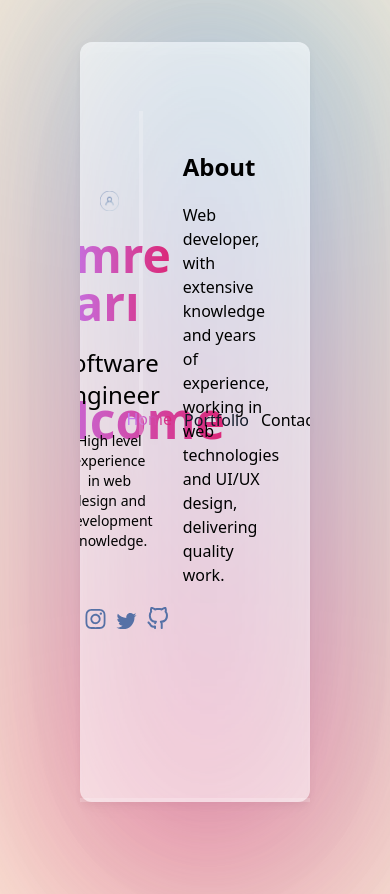
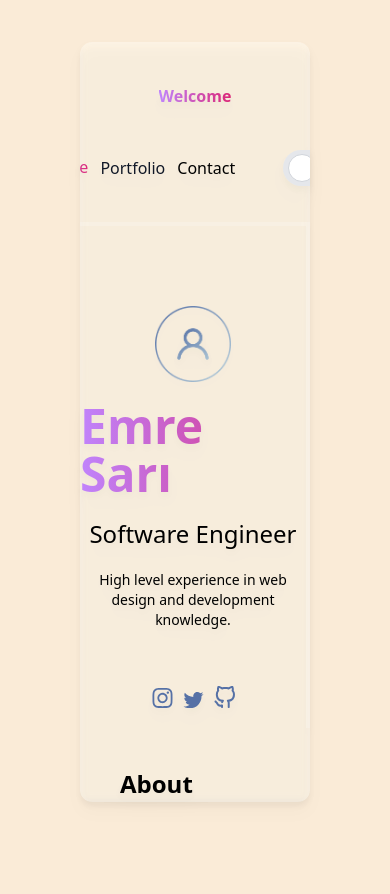
Before and after one commit to emresarii/portfoliowebsite, a website built with Parcel: page src/index.html in a window 390 px wide. After the commit the page ends 844 px from the top, so only its background shows below. Built offline with nearby package versions, Linux system fonts and the light colour scheme.

Commit message:
refactor responsive

```diff
--- a/src/index.css
+++ b/src/index.css
@@ -8,6 +8,7 @@ body {
   justify-content: center;
   align-items: center;
   height: 100vh;
+  overflow: hidden;
 }
 
 .wrapper {
@@ -21,13 +22,7 @@ body {
   width: 100vw;
 }
 
-.selam{
-  font-size: 50px;
-}
-
-
-
-.wrapper:before {
+/* .wrapper:before {
   content: "";
   z-index: -1;
   position: absolute;
@@ -53,4 +48,4 @@ body {
   left: 0;
   background: inherit;
   border-radius: inherit;
-}
+} */
--- a/src/index.html
+++ b/src/index.html
@@ -8,19 +8,19 @@
   </head>
   <body>
     <div class="wrapper drop-shadow-lg">
-      <div class="grid overflow-hidden grid-rows-6 h-full auto-rows-fr auto-cols-fr ">
+      <div class="grid overflow-y-scroll lg:overflow-auto auto-rows-max grid-cols-1 lg:grid-rows-6 h-full lg:auto-rows-fr lg:auto-cols-fr ">
         <div
-          class=" row-start-1 row-span-11 col-start-1 col-span-11 auto-cols-fr"
+          class="row-start-1 row-span-11 col-start-1 col-span-11 auto-cols-fr"
         >
-          <div class="header grid overflow-hidden grid-rows-1 h-full auto-cols-fr border-b-4 border-white border-opacity-20 border-solid">
-            <div class="namegrd col-start-1 col-end-4 ">
-              <div class="container flex h-full justify-center">
-                <div class="namez flex flex-col justify-center">
-                  <a class="selam font-bold text-transparent bg-clip-text bg-gradient-to-r from-purple-400 to-pink-600">Welcome</a>
+          <div class="header grid overflow-hidden grid-rows-5 lg:grid-rows-1 h-full auto-cols-fr border-b-4 border-white border-opacity-20 border-solid">
+            <div class="col-auto row-start-2 lg:col-start-1 lg:col-end-4 lg:row-start-auto">
+              <div class="flex h-full justify-center">
+                <div class="flex flex-col justify-center">
+                  <a class="lg:text-[50px] font-bold text-transparent bg-clip-text bg-gradient-to-r from-purple-400 to-pink-600">Welcome</a>
                 </div>
               </div>
             </div>
-            <div class="menu col-start-9 col-end-12">
+            <div class="menu row-start-4 lg:col-start-9 lg:col-end-12 lg:row-start-auto">
               <ul class="flex justify-items-center h-full w-full justify-center" id="menuTab" data-tabs-toggle="#menuTabContent" role="tablist">
                 <li class="flex flex-col justify-center pl-3" role="presentation">
                   <button class="inline-block rounded-t-lg border-b-2 border-transparent text-transparent bg-clip-text bg-gradient-to-r from-purple-400 to-pink-600" id="home-tab" data-tabs-target="#home" type="button" role="tab" aria-controls="home" aria-selected="false">Home</button>
@@ -41,7 +41,7 @@
           </div>
         </div>
         <div
-          class=" row-start-2 row-span-full col-start-1 col-end-4 border-r-4 border-solid border-white border-opacity-20"
+          class="col-start-1 col-end-11  lg:row-start-2 lg:row-span-full lg:col-start-1 lg:col-end-4 border-r-4 border-solid border-white border-opacity-20"
         >
           <div class="lcontainer flex flex-col mt-20 items-center self-center">
             <img class="usericon h-1/3 w-1/3" src="/assets/user_icon.png"></img>
@@ -56,40 +56,43 @@
           </div>
         </div>
         <div
-          class="m row-start-2 row-span-full col-start-4 col-end-12"
+          class="col-start-1 col-end-11 lg:row-start-2 lg:row-span-full lg:col-start-4 lg:col-end-12"
         >
           <div class="w-full p-10" id="menuTabContent">
             <div class="portfolio hidden" id="portfolio" role="tabpanel" aira-laballedby="portfolio-tab"></div>
             <div class="homepage hidden" id="home" role="tabpanel" aria-labelledby="home-tab">
             <h2 class="text-2xl font-bold">About</h2>
             <p class="my-5">Web developer, with extensive knowledge and years of experience, working in web technologies and UI/UX design, delivering quality work.</p>
-            <div class="counterskills flex pt-12 items-center justify-center gap-11">
-              <div class="w-40 h-40 rounded-xl relative overflow-hidden bg-black">
+
+            <div class="snap-x overflow-x-auto">
+              <div class="counterskills flex lg:pt-12 lg:items-center lg:justify-center gap-11 w-fit lg:w-full">
+                <div class="w-40 h-40 snap-center rounded-xl relative overflow-hidden bg-black">
                   <img class="absolute left-3 top-3" src="/assets/htmlmini.svg"/>
                   <span class="text-white absolute left-12 bottom-[-5px] -translate-x-4  -translate-y-3 font-bold">%</span>
                   <div class="text-white absolute right-0 bottom-0 -rotate-[27deg] -translate-x-[-18px] translate-y-7 transition-all">
                     <span class="text-[110px] text-transparent bg-clip-text bg-gradient-to-r from-purple-400 to-pink-600 skill-inc" data-second="2000" data-value="95">75</span>
                   </div>
                 </div>
-              <div class="w-40 h-40 rounded-xl relative overflow-hidden bg-black">
+                <div class="w-40 h-40 snap-center rounded-xl relative overflow-hidden bg-black">
                   <img class="absolute left-3 top-3" src="/assets/js.svg"/>
                   <span class="text-white absolute left-12 bottom-[-5px] -translate-x-6 -translate-y-3 font-bold">%</span>
                   <div class="text-white absolute right-0 bottom-0 -rotate-[27deg] -translate-x-[-18px] translate-y-7 transition-all">
                     <span class="text-[110px] text-transparent bg-clip-text bg-gradient-to-r from-purple-400 to-pink-600 skill-inc" data-second="2000" data-value="80">85</span>
                   </div>
                 </div>
-              <div class="w-40 h-40 rounded-xl relative overflow-hidden bg-black">
+                <div class="w-40 h-40 snap-center rounded-xl relative overflow-hidden bg-black">
                   <img class="absolute left-3 top-3" src="/assets/css.svg"/>
                   <span class="text-white absolute left-12 bottom-[-5px] -translate-x-1  -translate-y-3 font-bold">%</span>
                   <div class="text-white absolute right-0 bottom-0 -rotate-[27deg] -translate-x-[-18px] translate-y-7 transition-all">
                     <span class="text-[110px] text-transparent bg-clip-text bg-gradient-to-r from-purple-400 to-pink-600 skill-inc" data-second="2000" data-value="70">95</span>
                   </div>
                 </div>
-              <div class="w-40 h-40 rounded-xl relative overflow-hidden bg-black">
+                <div class="w-40 h-40 snap-center rounded-xl relative overflow-hidden bg-black">
                   <img class="absolute left-3 top-3" src="/assets/VUE.svg"/>
                   <span class="text-white absolute left-12 bottom-[-5px] -translate-x-2 -translate-y-3 font-bold">%</span>
                   <div class="text-white absolute right-0 bottom-0 -rotate-[27deg] -translate-x-[-18px] translate-y-7 transition-all">
                     <span class="text-[110px] text-transparent bg-clip-text bg-gradient-to-r from-purple-400 to-pink-600 skill-inc" data-second="4000" data-value="60">15</span>
+                  </div>
                 </div>
               </div>
             </div>
```
Lines whose indentation alone changed are shown as unchanged.
